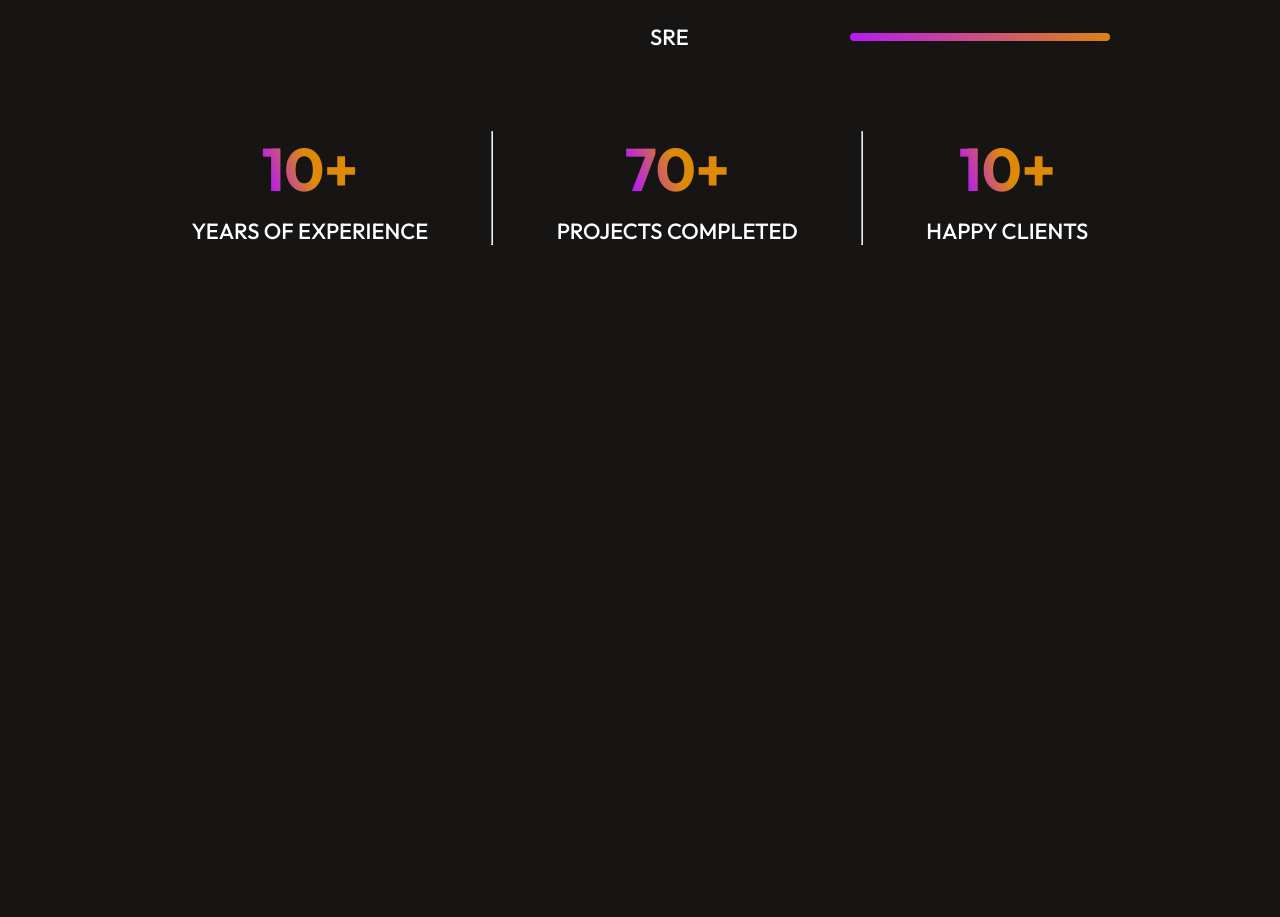
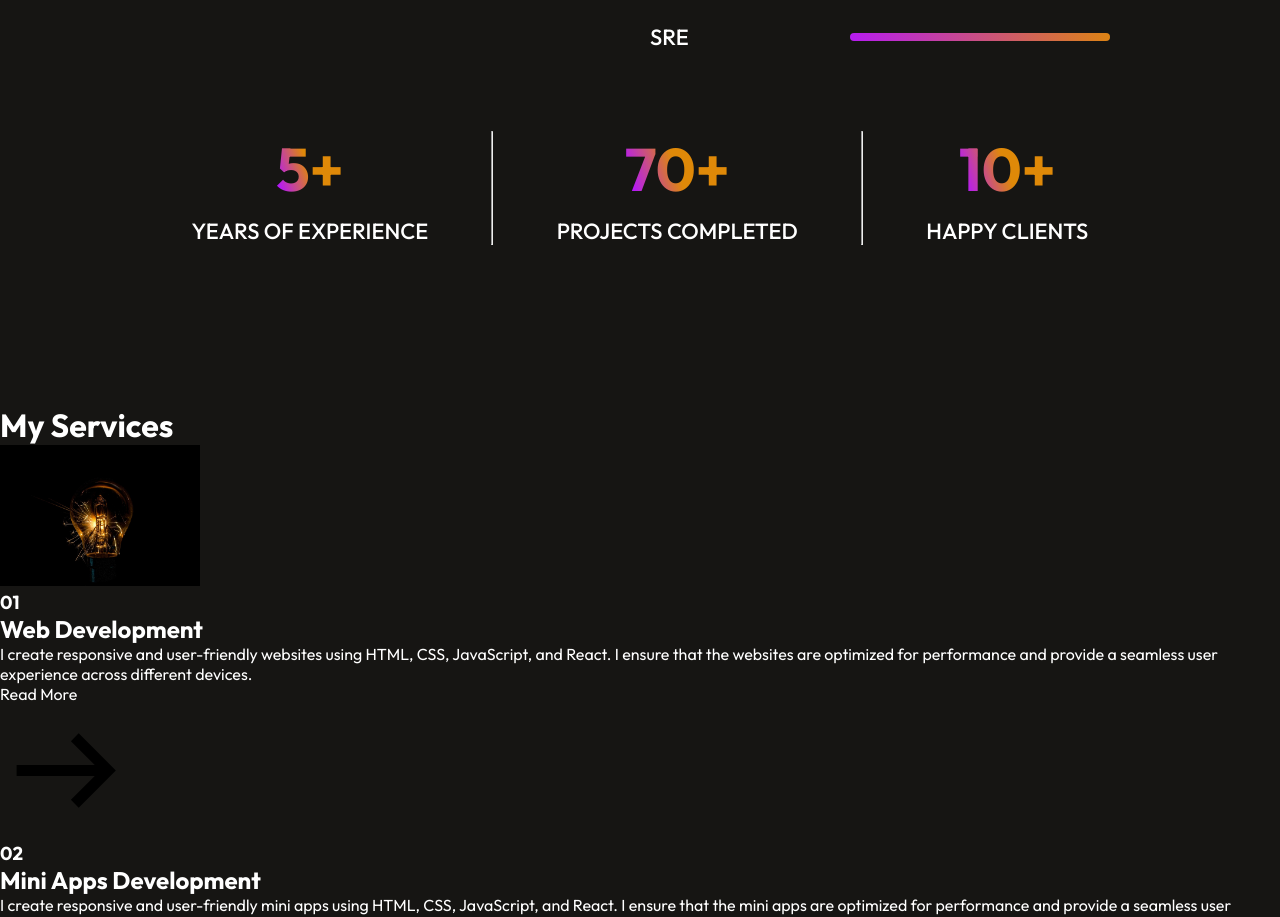
Before and after one commit to pwambui2020/React-portfolio, a React (Vite) app: page / in a window 1280 px wide. Shown: the part 2126-3043 px from the top of the page. Before the commit the page ends 2451 px from the top, so only its background shows below. Built offline with nearby package versions, Linux system fonts and the light colour scheme.

Commit message:
add the about page

```diff
--- a/src/App.jsx
+++ b/src/App.jsx
@@ -2,6 +2,7 @@ import React from 'react'
 import Navbar from './Components/Navbar/Navbar'
 import Hero from './Components/Hero/Hero'
 import About from './Components/About/About'
+import Services from './Components/Services/Services'
 
 const App = () => {
   return (
@@ -9,6 +10,7 @@ const App = () => {
       <Navbar />
       <Hero />
       <About />
+      <Services />
 
     </div>
   )
--- a/src/Components/About/About.jsx
+++ b/src/Components/About/About.jsx
@@ -52,7 +52,7 @@ const About = () => {
       </div>
       <div className="about-achievements">
         <div className="about-achievement">
-          <h1>10+</h1>
+          <h1>5+</h1>
           <p>YEARS OF EXPERIENCE</p>
         </div>
         <hr />
--- /dev/null
+++ b/src/Components/Services/Services.jsx
@@ -0,0 +1,31 @@
+import React from 'react'
+import './Services.css'
+import bulb from '../../assets/bulb.jpg'
+import Services_Data from '../../assets/services_data'
+import arrow from '../../assets/arrow.svg'
+
+const Services = () => {
+  return (
+    <div className="services">
+      <div className="services-title">
+        <h1>My Services</h1>
+        <img src={bulb} alt="Bulb" style={{width: "200px", height: 'auto' }} />
+      </div>
+      <div className="services-container">
+        {Services_Data.map((service,index) => {
+            return <div key={index} className="services-format">
+                <h3>{service.s_no}</h3>
+                <h2>{service.s_name}</h2>
+                <p>{service.s_desc}</p>
+                <div className="services-readmore">
+                    <p>Read More</p>
+                    <img src={arrow} alt="" />
+                </div>
+            </div>
+        })};
+      </div>
+    </div>
+  );
+};
+
+export default Services;
--- /dev/null
+++ b/src/assets/services_data.js
@@ -0,0 +1,49 @@
+const Services_Data = [
+    {
+        s_no:"01",
+        s_name:"Web Development",
+        s_desc:"I create responsive and user-friendly websites using HTML, CSS, JavaScript, and React. I ensure that the websites are optimized for performance and provide a seamless user experience across different devices."
+    },
+    {
+        s_no:"02",
+        s_name:"Mini Apps Development",
+        s_desc:"I create responsive and user-friendly mini apps using HTML, CSS, JavaScript, and React. I ensure that the mini apps are optimized for performance and provide a seamless user experience across different devices."
+    },
+    {
+        s_no:"03",
+        s_name:"Graphql API Development",
+        s_desc:"I create responsive and user-friendly GraphQL APIs using Node.js, Express, and MongoDB. I ensure that the APIs are optimized for performance and provide a seamless user experience across different devices."
+    },
+    {
+        s_no:"04",
+        s_name:"Firebase Development",
+        s_desc:"I create responsive and user-friendly Firebase applications using HTML, CSS, JavaScript, and React. I ensure that the applications are optimized for performance and provide a seamless user experience across different devices."
+    },
+    {
+        s_no:"05",
+        s_name:"Docker Development",
+        s_desc:"I create responsive and user-friendly Docker applications using HTML, CSS, JavaScript, and React. I ensure that the applications are optimized for performance and provide a seamless user experience across different devices."
+    },
+    {
+        s_no:"06",
+        s_name:"npm registry Development",
+        s_desc:"I create responsive and user-friendly npm registry applications using HTML, CSS, JavaScript, and React. I ensure that the applications are optimized for performance and provide a seamless user experience across different devices."
+    },
+    {
+        s_no:"07",
+        s_name:"nextjs Development",
+        s_desc:"I create responsive and user-friendly nextjs applications using HTML, CSS, JavaScript, and React. I ensure that the applications are optimized for performance and provide a seamless user experience across different devices."
+    },
+    {
+        s_no:"08",
+        s_name:"Axios Development",
+        s_desc:"I create responsive and user-friendly Axios applications using HTML, CSS, JavaScript, and React. I ensure that the applications are optimized for performance and provide a seamless user experience across different devices."
+    },
+    {
+        s_no:"09",
+        s_name:"Angular Development",
+        s_desc:"I create responsive and user-friendly Angular applications using HTML, CSS, JavaScript, and React. I ensure that the applications are optimized for performance and provide a seamless user experience across different devices."
+    }
+]
+
+export default Services_Data;
```
Also changed, not shown: src/Components/Services/Services.css (added), src/assets/arrow.svg (added).
